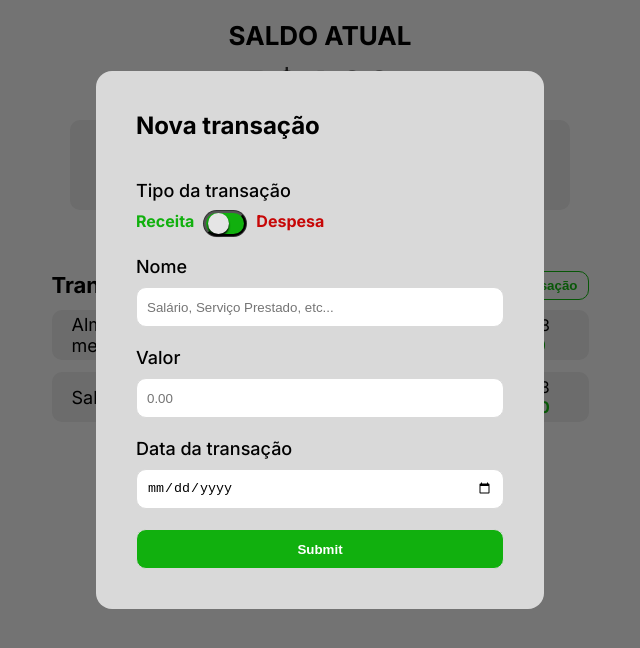
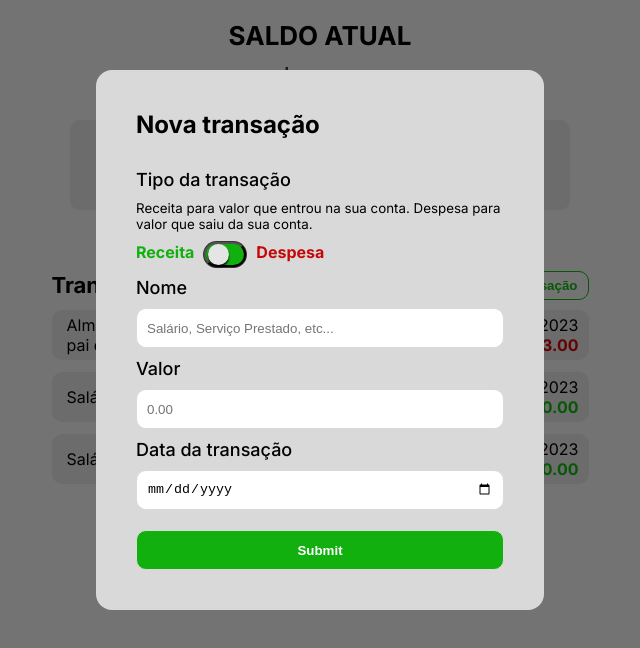
Before and after one commit to viezzer/dinheiro-web, a React (Create React App) app: page / in a window 1280 px wide. Both pictures are taken after a click on the button "Nova Transação". Shown: the top 648 px of the page, without its empty margins (320-960 px from the left). Built offline with nearby package versions, Linux system fonts and the light colour scheme.

Commit message:
adicionado botão para remover transação

```diff
--- a/src/components/NewTransactionForm.js
+++ b/src/components/NewTransactionForm.js
@@ -31,7 +31,8 @@ function NewTransactionForm() {
             <h2>Nova transação</h2>
             <form className={styles.form} onSubmit={handleCreateNewTransaction}>
                 <label className={styles.label}>Tipo da transação</label>
-                <div onClick={handleSwitch}>
+                <small>Receita para valor que entrou na sua conta. Despesa para valor que saiu da sua conta. </small>
+                <div className={styles.switchDiv} onClick={handleSwitch}>
                     <Switch/>
                 </div>
                 {/* <label className={styles.label}>Categoria da transação</label>
--- a/src/components/NewTransactionForm.module.css
+++ b/src/components/NewTransactionForm.module.css
@@ -5,7 +5,7 @@
 }
 
 .label {
-    margin-top:20px;
+    margin-top:10px;
     font-size: 18px;
     font-weight: 500;
     margin-bottom: 10px;
@@ -28,3 +28,7 @@
     border: 1px solid var(--cardColor);
     background-color: var(--incomeColor);
 }
+
+.switchDiv{
+    margin-top:10px;
+}
--- a/src/components/TransactionsList.js
+++ b/src/components/TransactionsList.js
@@ -8,14 +8,21 @@ const transactionsExample = [
         id: '1234',
         category: 'Transação',
         title: 'Almoço muito gostoso que comi no ju com meu pai que fez churrasco',
-        value: '-23.00',
+        amount: '-23.00',
         date: '29/11/2023',
     },
     {
         id: '12345',
         category: 'Transação',
         title: 'Salário',
-        value: '300.00',
+        amount: '300.00',
+        date: '25/11/2023',
+    },
+    {
+        id: '123456',
+        category: 'Transação',
+        title: 'Salário',
+        amount: '300000.00',
         date: '25/11/2023',
     },
 ]
@@ -23,10 +30,32 @@ const transactionsExample = [
 function TransactionsList() {
     const [transactions, setTransactions] = useState(transactionsExample);
 
-    function fecthTransactions() {
-        setTransactions(transactionsExample)
+    function handleDeleteTransaction(ID) {
+        console.log(ID)
+        setTransactions(
+            transactions.filter(function(transaction){
+                if (transaction.id !== ID) {
+                    return transaction
+                }
+                return false
+        }))
     }
-    // fecthTransactions()
+
+    function addTransactionIntoDOM(transaction) {
+        const operator = transaction.amount < 0 ? "-" : "+"
+        const CSSclass = transaction.amount < 0 ? styles.minus : styles.plus
+        const amountWithoutOperator = Math.abs(transaction.amount).toFixed(2)
+
+        const amountText = <p>
+            <span className={CSSclass}>{operator} R$ {amountWithoutOperator}</span>
+            <button className={styles.deleteBtn} onClick={() => {handleDeleteTransaction(transaction.id)}}>
+                x
+            </button>
+            </p>
+
+        return amountText
+    };
+
     return (
         <div className={styles.container}>
             <div className={styles.header}>
@@ -42,20 +71,20 @@ function TransactionsList() {
                 </Dialog.Root>
 
             </div>
-            {transactions.map((transaction, index) => (
+            {transactions.length > 0 ? (transactions.map((transaction, index) => (
                     <div className={styles.listItemRectangle} key={index}>
                         <div className={styles.titleDiv}>
                             <p className={styles.title}>{transaction.title}</p>
                         </div>
-                        <div className={styles.dateAndValueDiv}>
+                        <div className={styles.dateAndAmountDiv}>
                             <p className={styles.data}>{transaction.date}</p>
-                            <p className={styles.value}>
-                                {transaction.value > 0 ? `+R$ ${transaction.value}` : `-R$ ${transaction.value}` }
-                            </p>
+                            {addTransactionIntoDOM(transaction)}
                         </div>
 
                     </div>
-                ))
+                ))) : (
+                    <p>Você ainda não possui transações registradas. Registre uma clicando em "Nova Transação"!</p>
+                )
             }
         </div>
 
--- a/src/components/TransactionsList.module.css
+++ b/src/components/TransactionsList.module.css
@@ -58,6 +58,10 @@
     margin-bottom: 12px;
 }
 
+.listItemRectangle:hover .deleteBtn {
+    opacity: 1;
+  }
+
 .titleDiv {
     margin-top:auto;
     margin-bottom:auto;
@@ -67,21 +71,21 @@
     /* background-color: antiquewhite; */
 }
 
-.dateAndValueDiv {
+.dateAndAmountDiv {
     /* background-color:aqua; */
     display:flex;
     justify-content: center;
-    align-items: center;
+    align-items:flex-end;
     flex-direction: column;
     width: 30%;
 }
 
 .title {
     text-align: left;
-    margin-left:20px;
+    margin-left:15px;
     color: #000;
     font-family: Inter;
-    font-size: 18px;
+    font-size: 16px;
     font-style: normal;
     font-weight: 400;
     line-height: normal;
@@ -97,18 +101,29 @@
     font-style: normal;
     font-weight: 400;
     line-height: normal;
-    /* background-color: aqua; */
+    /* background-color: purple; */
+    margin-right:10px;
 }
 
-.value {
+.minus {
     margin-right:10px;
-    color: var(--incomeColor, #11B00E);
     font-family: Inter;
     font-size: 16px;
     font-style: normal;
     font-weight: 700;
     line-height: normal;
-    /* min-width: 150px; */
+    color: var(--expenseColor)
+    /* background-color: black; */
+}
+
+.plus {
+    margin-right:10px;
+    font-family: Inter;
+    font-size: 16px;
+    font-style: normal;
+    font-weight: 700;
+    line-height: normal;
+    color: var(--incomeColor)
 }
 
 .dialogOverlay {
@@ -135,3 +150,19 @@
     transform: translateX(-50%) translateY(-50%);
 
 }
+
+.deleteBtn {
+    cursor: pointer;
+  background-color: #e74c3c;
+  border: 0;
+  color: #fff;
+  font-size: 20px;
+  line-height: 20px;
+  padding: 2px 5px;
+  position: absolute;
+  /* top: 50%; */
+  /* left: 40px; */
+  transform: translate(40%, -50%);
+  opacity: 0;
+  transition: opacity 0.3s ease;
+}
```
